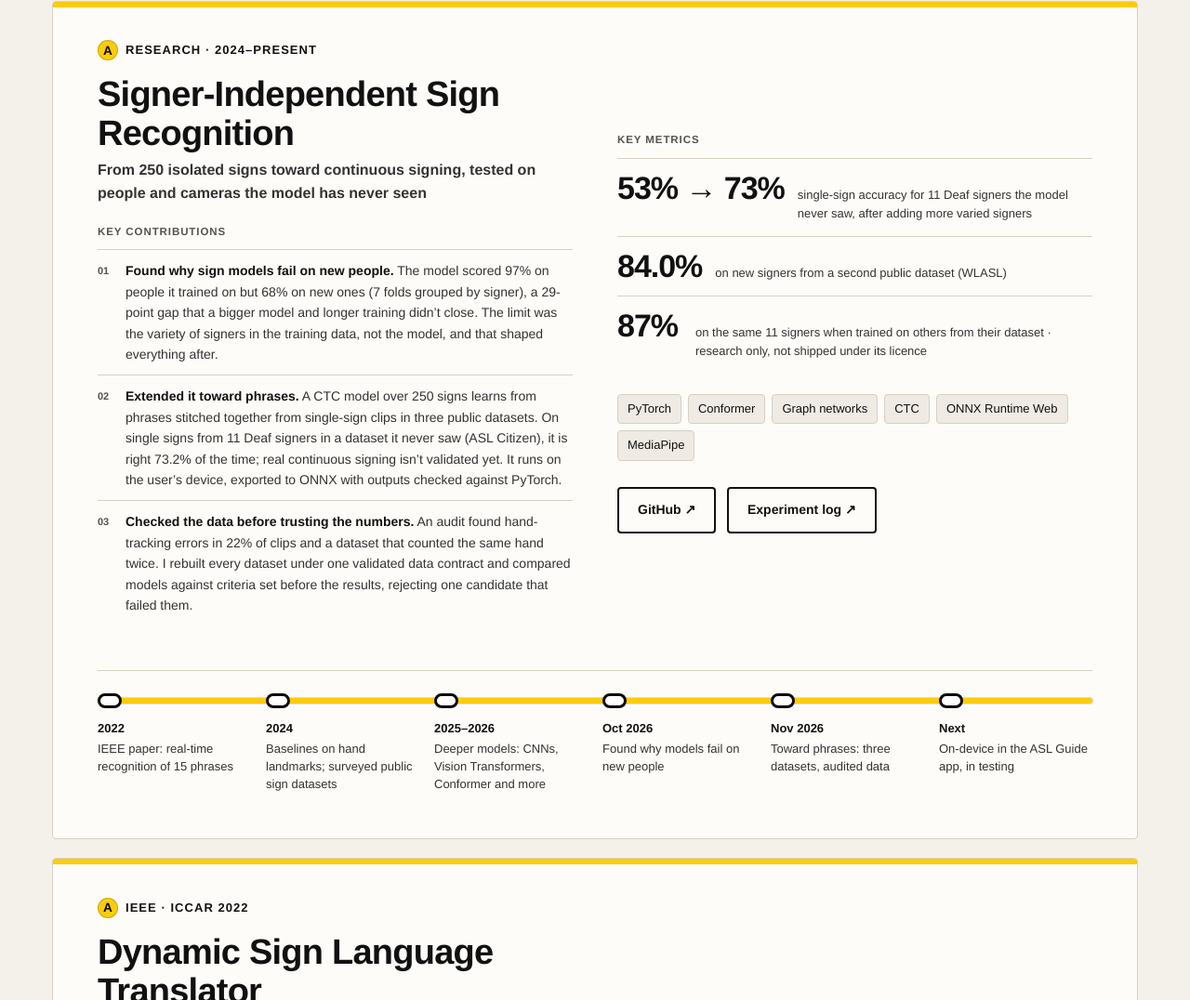
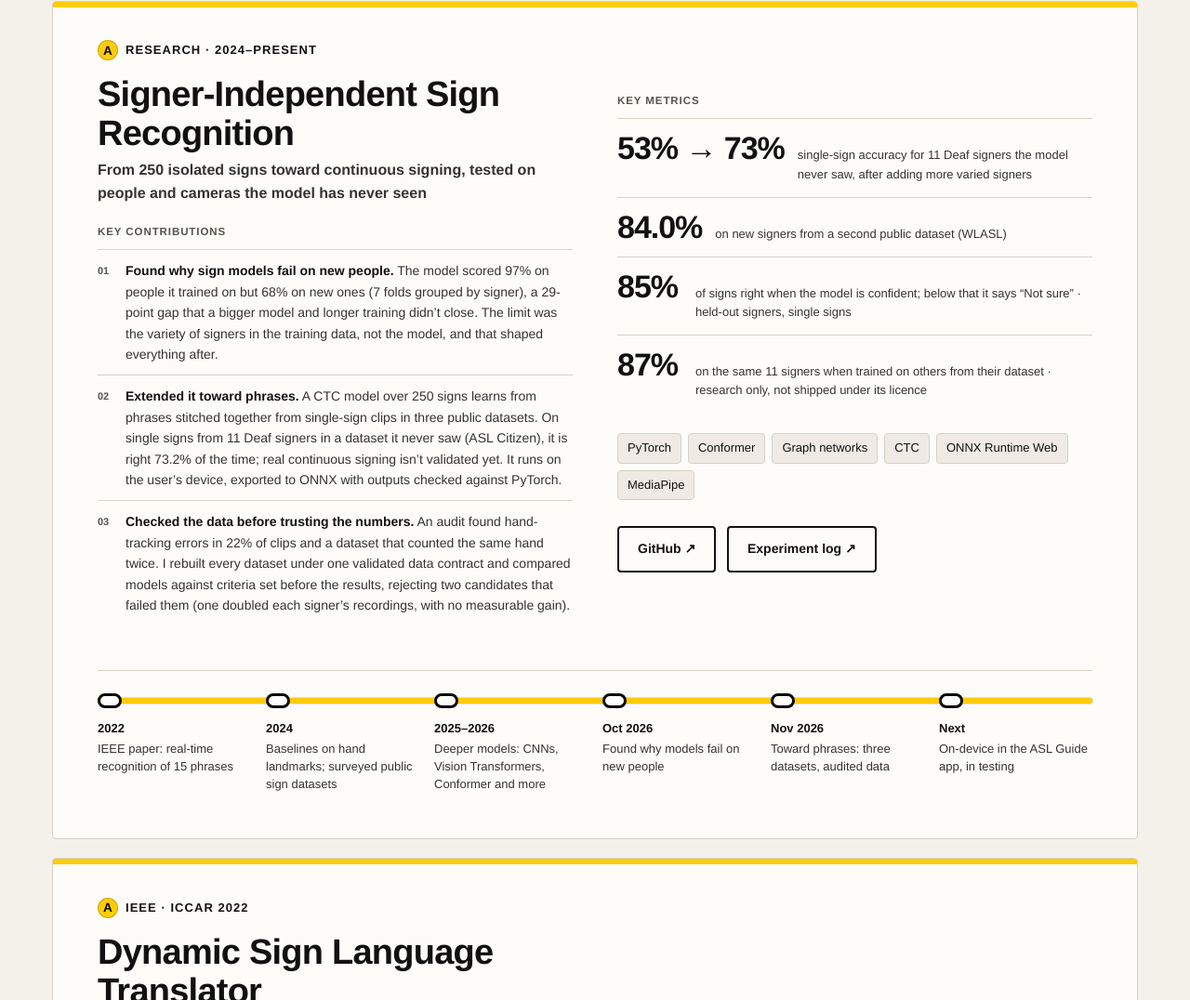
Before and after one commit to shravnchandr/shravnchandr.github.io, a plain HTML site: page index.html in a window 1280 px wide. Shown: the part 6600-7676 px from the top of the page at 93% size. Drawn offline with Linux system fonts and the light colour scheme.

Commit message:
copy: research card adds the "Not sure" calibration (85% right when confident) and a second rejected candidate; résumé matches
Co-Authored-By: Claude Opus 5.5 <noreply@anthropic.com>

```diff
--- a/html/research.html
+++ b/html/research.html
@@ -26,7 +26,7 @@
                         </div>
                         <div class="v2-research-bullet">
                             <span class="v2-research-num">03</span>
-                            <span><strong>Checked the data before trusting the numbers.</strong> An audit found hand-tracking errors in 22% of clips and a dataset that counted the same hand twice. I rebuilt every dataset under one validated data contract and compared models against criteria set before the results, rejecting one candidate that failed them.</span>
+                            <span><strong>Checked the data before trusting the numbers.</strong> An audit found hand-tracking errors in 22% of clips and a dataset that counted the same hand twice. I rebuilt every dataset under one validated data contract and compared models against criteria set before the results, rejecting two candidates that failed them (one doubled each signer’s recordings, with no measurable gain).</span>
                         </div>
                     </div>
                 </div>
@@ -34,6 +34,7 @@
                     <div class="v2-right-label">Key metrics</div>
                     <div class="v2-metric-row"><span class="v2-mv">53% → 73%</span><span class="v2-ml">single-sign accuracy for 11 Deaf signers the model never saw, after adding more varied signers</span></div>
                     <div class="v2-metric-row"><span class="v2-mv">84.0%</span><span class="v2-ml">on new signers from a second public dataset (WLASL)</span></div>
+                    <div class="v2-metric-row"><span class="v2-mv">85%</span><span class="v2-ml">of signs right when the model is confident; below that it says “Not sure” · held-out signers, single signs</span></div>
                     <div class="v2-metric-row"><span class="v2-mv">87%</span><span class="v2-ml">on the same 11 signers when trained on others from their dataset · research only, not shipped under its licence</span></div>
                     <div class="v2-tech-tags">
                         <span>PyTorch</span><span>Conformer</span><span>Graph networks</span><span>CTC</span><span>ONNX Runtime Web</span><span>MediaPipe</span>
```
Also changed, not shown: 1 other file.
